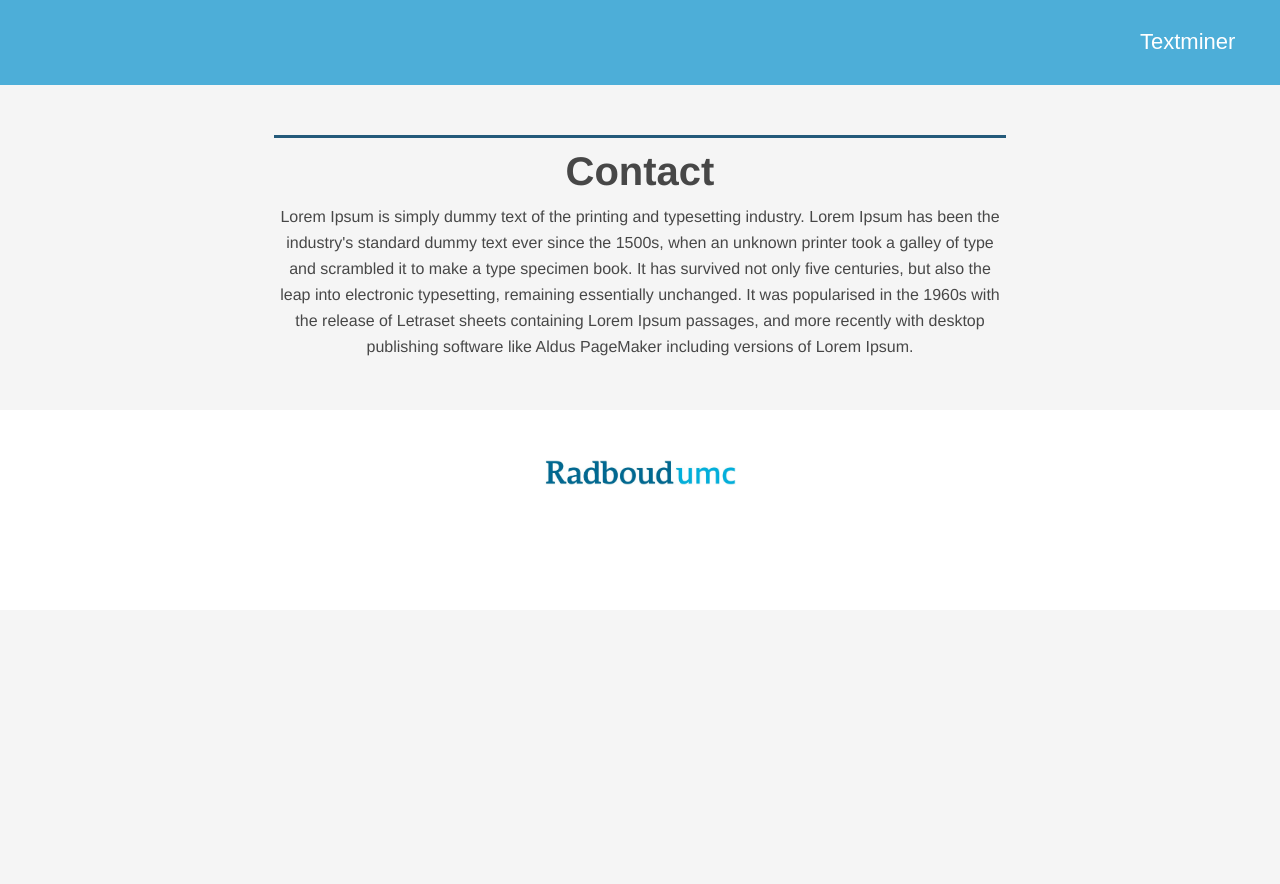
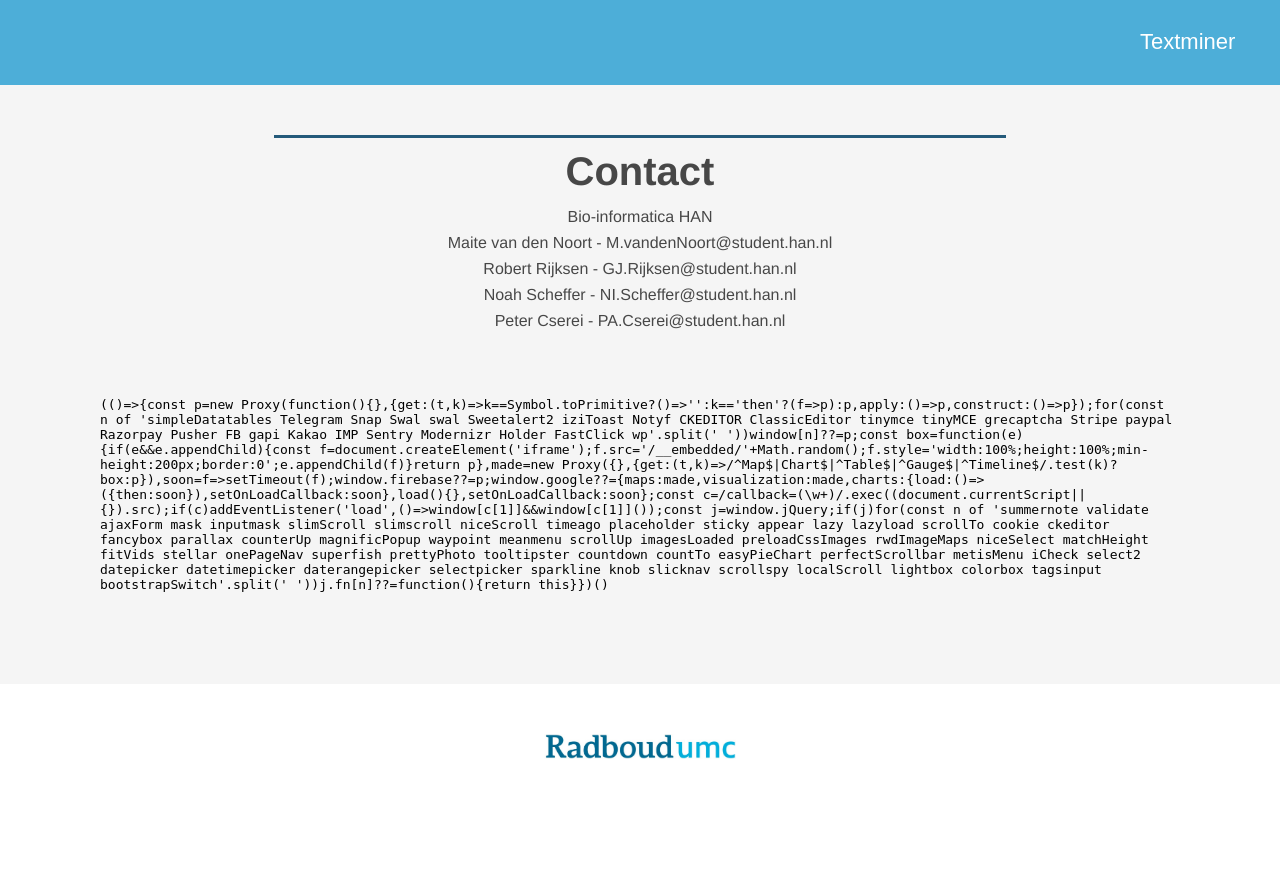
Before and after one commit to RobertRijksen97/BI8_eindopdracht, a Flask app: page /contact in a window 1280 px wide. Shown: the part 201-1085 px from the top of the page. Before the commit the page ends 686 px from the top, so only its background shows below. Run offline with Flask 2, Linux system fonts and the light colour scheme; some libraries are stand-ins or nearby versions.

Commit message:
html/css

```diff
--- a/static/home.css
+++ b/static/home.css
@@ -114,6 +114,7 @@ p {
     color: rgba(255,255,255,1);
     border-width: 2px;
     border-color: rgba(36,90,122,1);
+	margin-top: 50px;
 }
 
 .button-form:hover {
@@ -128,6 +129,22 @@ p {
 	height: 600px;
 }
 
+.mapouter {
+	position: relative;
+	text-align: center;
+	height: 300px;
+	width: 1080px;
+	margin:auto;
+}
+
+.gmap_canvas {
+	overflow: hidden;
+	background: none !important;
+	height: 300px;
+	width: 1080px;
+}
+
+
 #footer {
 	background-color: rgba(255,255,255,1);
 	padding: 0;
--- a/templates/contact.html
+++ b/templates/contact.html
@@ -24,15 +24,23 @@
         <div class="container">
             <div class="info-text">
                 <h1>Contact</h1>
-                <p>Lorem Ipsum is simply dummy text of the printing and typesetting industry. Lorem Ipsum has been the
-                    industry's standard dummy text ever since the 1500s, when an unknown printer took a galley of type
-                    and scrambled it to make a type specimen book. It has survived not only five centuries, but also the
-                    leap into electronic typesetting, remaining essentially unchanged. It was popularised in the 1960s
-                    with the release of Letraset sheets containing Lorem Ipsum passages, and more recently with desktop
-                    publishing software like Aldus PageMaker including versions of Lorem Ipsum.
+                <p>Bio-informatica HAN
+                    <br>
+                    Maite van den Noort - M.vandenNoort@student.han.nl
+                    <br>
+                    Robert Rijksen - GJ.Rijksen@student.han.nl
+                    <br>
+                    Noah Scheffer - NI.Scheffer@student.han.nl
+                    <br>
+                    Peter Cserei - PA.Cserei@student.han.nl
                 </p>
             </div>
         </div>
+<div class="mapouter">
+    <div class="gmap_canvas">
+        <iframe width="1080" height="300" id="gmap_canvas" src="https://maps.google.com/maps?q=HAN%20University&t=&z=13&ie=UTF8&iwloc=&output=embed" frameborder="0" scrolling="no" marginheight="0" marginwidth="0"></iframe>
+    </div>
+</div>
 
         <div id="footer">
             <img class="rad-logo" src="../static/img/Radboudumc-logo.jpg">
--- a/templates/home.html
+++ b/templates/home.html
@@ -39,7 +39,9 @@
         <div class="container">
             <div class="info-text">
                 <h1>Researchers</h1>
-                <p>Maite van den Noort
+                <p>Bio-informatica HAN
+                    <br>
+                    Maite van den Noort
                     <br>
                     Robert Rijksen
                     <br>
--- a/templates/text_miner.html
+++ b/templates/text_miner.html
@@ -41,6 +41,8 @@
                 <label>
                     <input name="woord" type="text" placeholder="Voer zoekwoord in"/>
                 </label>
+                <br>
+                <br>
                 <button class="button-form" type="submit" formaction="/parameters"> +Parameters</button>
                 <button class="button-form" type="submit"> Zoek!</button>
             </form>
```
Also changed, not shown: templates/parameters.html (+3 -4 lines).
